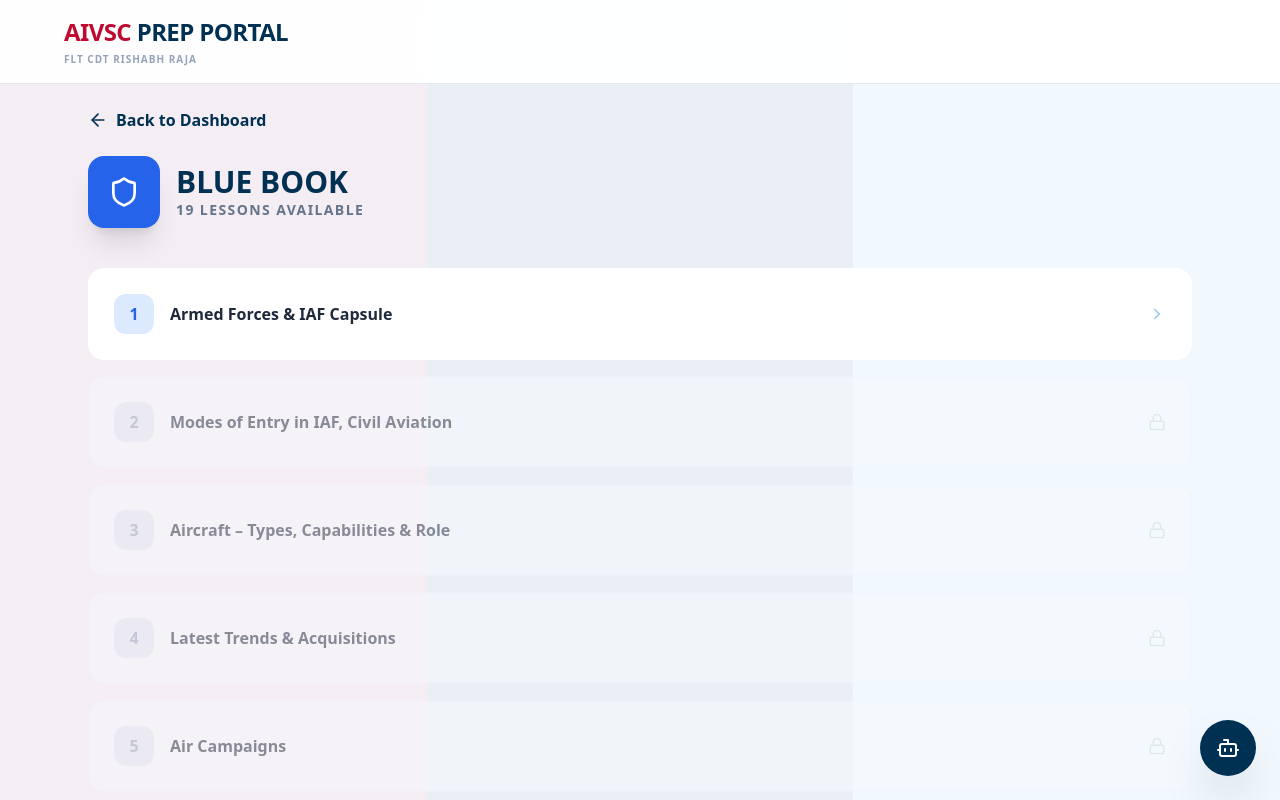
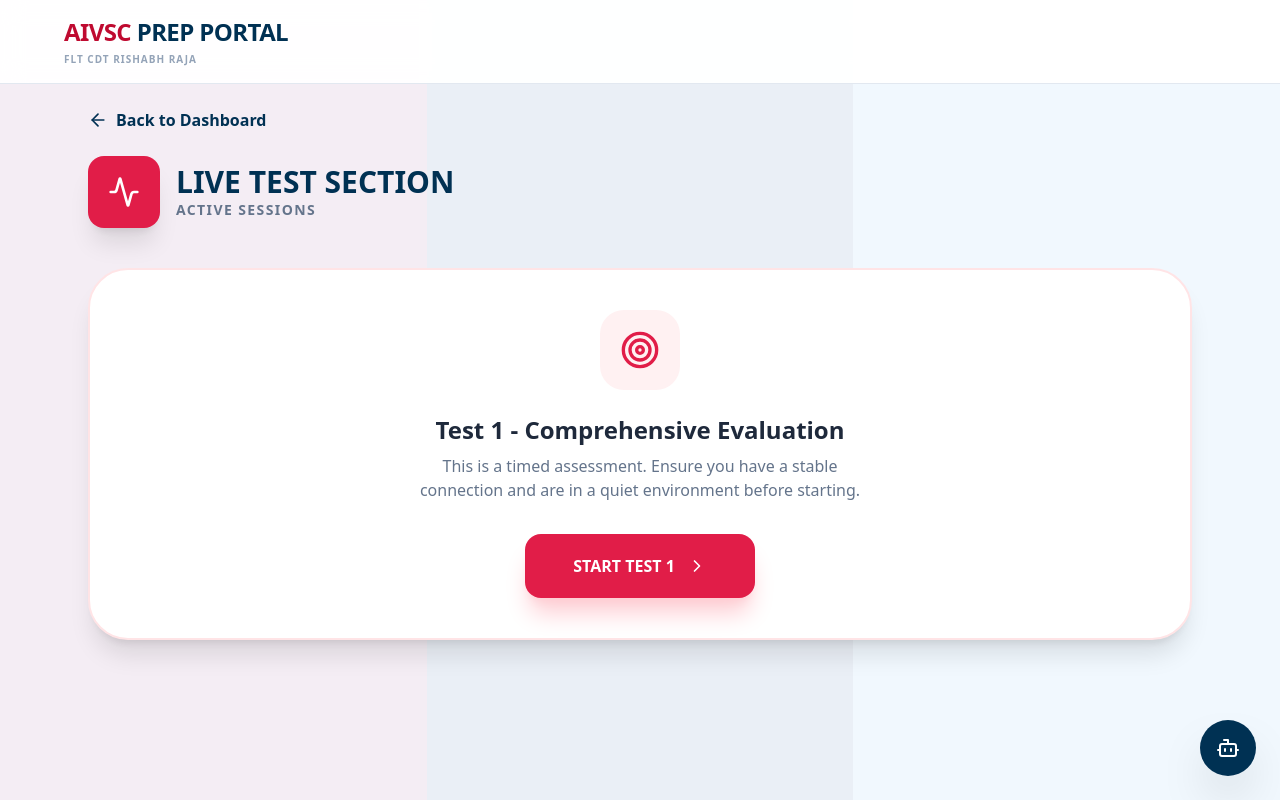
Before and after one commit to rishabhraja5555-arch/AivscPrepPortal, a React (Vite) app: page / in a window 1280 px wide. Both pictures are taken after a click on the element 261 px from the left and 463 px from the top of the page. Shown: the top 800 px of the page. Built offline with nearby package versions, Linux system fonts and the light colour scheme.

Commit message:
Add live test section and activity icon

```diff
--- a/src/App.jsx
+++ b/src/App.jsx
@@ -20,7 +20,8 @@ import {
   AlertCircle,
   Target,
   BookOpen,
-  GraduationCap
+  GraduationCap,
+  Activity
 } from 'lucide-react';
 
 // ==================================================================================
@@ -161,6 +162,15 @@ const shuffleArray = (array) => {
 
 const SUBJECTS = [
   {
+    id: 'live-test',
+    title: 'LIVE TEST SECTION',
+    icon: 'activity',
+    color: 'bg-rose-600',
+    description: 'Active examination sessions and real-time assessments.',
+    isLive: true,
+    chapters: ["Test 1"]
+  },
+  {
     id: 'bluebook',
     title: 'BLUE BOOK',
     icon: 'iaf',
@@ -266,6 +276,7 @@ const SubjectIcon = ({ type, size = 24, className = "" }) => {
   if (type === 'aircraft') return <Plane size={size} className={className} />;
   if (type === 'medic') return <Cross size={size} className={className} />;
   if (type === 'grad') return <GraduationCap size={size} className={className} />;
+  if (type === 'activity') return <Activity size={size} className={className} />;
   return <FileText size={size} className={className} />;
 };
 
@@ -391,6 +402,17 @@ export default function App() {
 
   return (
     <div className="min-h-screen relative font-sans pb-20 overflow-x-hidden bg-blue-50/50">
+      <style>{`
+        @keyframes pulse-red {
+          0% { transform: scale(0.95); opacity: 0.7; }
+          50% { transform: scale(1.1); opacity: 1; }
+          100% { transform: scale(0.95); opacity: 0.7; }
+        }
+        .animate-pulse-red {
+          animation: pulse-red 1.5s infinite ease-in-out;
+        }
+      `}</style>
+
       <div className="fixed inset-0 z-0 flex pointer-events-none">
         <div className="h-full w-1/3 bg-[#BF0A30]/5"></div>
         <div className="h-full w-1/3 bg-[#003153]/5"></div>
@@ -413,8 +435,14 @@ export default function App() {
                 <div
                   key={subj.id}
                   onClick={() => { setSelectedSubject(subj); setView('subject'); }}
-                  className="bg-white p-8 rounded-3xl border border-slate-100 shadow-sm cursor-pointer hover:shadow-2xl hover:-translate-y-2 transition-all group"
+                  className={`bg-white p-8 rounded-3xl border ${subj.isLive ? 'border-rose-200' : 'border-slate-100'} shadow-sm cursor-pointer hover:shadow-2xl hover:-translate-y-2 transition-all group relative overflow-hidden`}
                 >
+                  {subj.isLive && (
+                    <div className="absolute top-4 right-4 flex items-center gap-2">
+                       <span className="w-3 h-3 bg-rose-600 rounded-full animate-pulse-red shadow-[0_0_10px_rgba(225,29,72,0.8)]"></span>
+                       <span className="text-[10px] font-black text-rose-600 uppercase tracking-tighter">LIVE NOW</span>
+                    </div>
+                  )}
                   <div className={`${subj.color} w-16 h-16 rounded-2xl mb-6 flex items-center justify-center text-white shadow-lg group-hover:scale-110 transition-transform`}>
                     <SubjectIcon type={subj.icon} size={32} />
                   </div>
@@ -511,9 +539,28 @@ export default function App() {
               </div>
               <div>
                 <h2 className="text-3xl font-black text-[#003153]">{selectedSubject.title}</h2>
-                <p className="text-slate-500 text-sm font-bold uppercase tracking-widest">{selectedSubject.chapters.length} Lessons Available</p>
+                <p className="text-slate-500 text-sm font-bold uppercase tracking-widest">{selectedSubject.isLive ? 'Active Sessions' : `${selectedSubject.chapters.length} Lessons Available`}</p>
               </div>
             </div>
+
+            {selectedSubject.id === 'live-test' ? (
+              <div className="grid gap-6">
+                <div className="bg-white p-10 rounded-[2.5rem] border-2 border-rose-100 shadow-xl flex flex-col items-center text-center">
+                  <div className="w-20 h-20 bg-rose-50 rounded-3xl flex items-center justify-center text-rose-600 mb-6">
+                    <Target size={40} />
+                  </div>
+                  <h3 className="text-2xl font-black text-slate-800 mb-2">Test 1 - Comprehensive Evaluation</h3>
+                  <p className="text-slate-500 max-w-md mb-8">This is a timed assessment. Ensure you have a stable connection and are in a quiet environment before starting.</p>
+                  <button
+                    onClick={() => window.open('https://docs.google.com/forms/d/e/1FAIpQLScZsImAYduiI4XPHUhb-BJxk5FzgBNo5ZkCslDiABsO1tUICQ/viewform?usp=dialog', '_blank')}
+                    className="bg-rose-600 hover:bg-rose-700 text-white px-12 py-5 rounded-2xl font-black flex items-center gap-3 transition-all hover:scale-105 shadow-xl shadow-rose-200"
+                  >
+                    START TEST 1
+                    <ChevronRight size={20} />
+                  </button>
+                </div>
+              </div>
+            ) : (
               <div className="grid gap-4">
                 {selectedSubject.chapters.map((ch, i) => {
                   const isLocked = !questionDatabase[selectedSubject.id]?.[i];
@@ -533,6 +580,7 @@ export default function App() {
                   );
                 })}
               </div>
+            )}
           </div>
         )}
 
```
Lines whose indentation alone changed are shown as unchanged.
